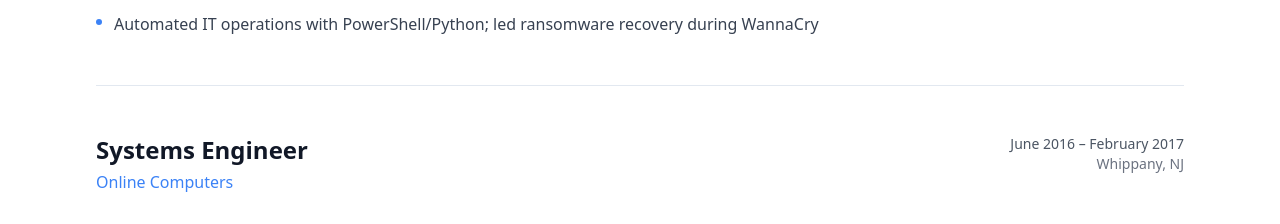
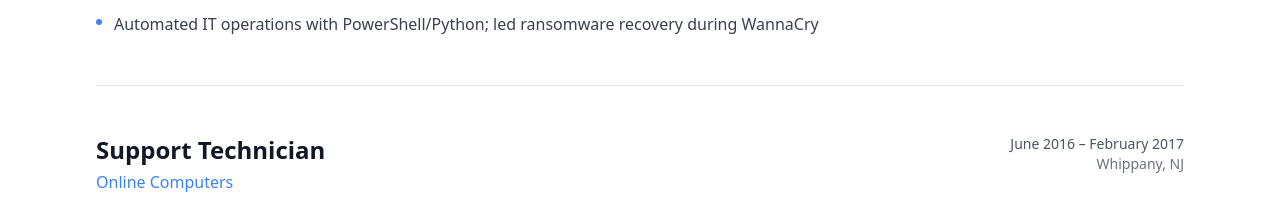
Before and after one commit to johntrottadev/jtrotta.dev, a Next.js app: page / in a window 1280 px wide. Shown: the part 1580-1804 px from the top of the page. Built offline with nearby package versions, Linux system fonts and the light colour scheme.

Commit message:
fix: correct Online Computers title to Support Technician

```diff
--- a/src/data/resume.ts
+++ b/src/data/resume.ts
@@ -108,7 +108,7 @@ export const resumeData: ResumeData = {
       ],
     },
     {
-      role: "Systems Engineer",
+      role: "Support Technician",
       company: "Online Computers",
       period: "June 2016 – February 2017",
       location: "Whippany, NJ",
```
